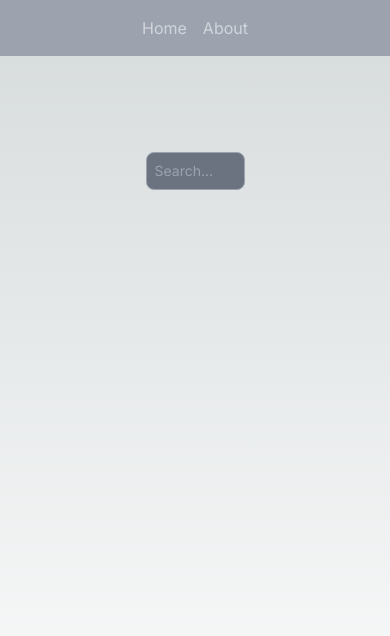
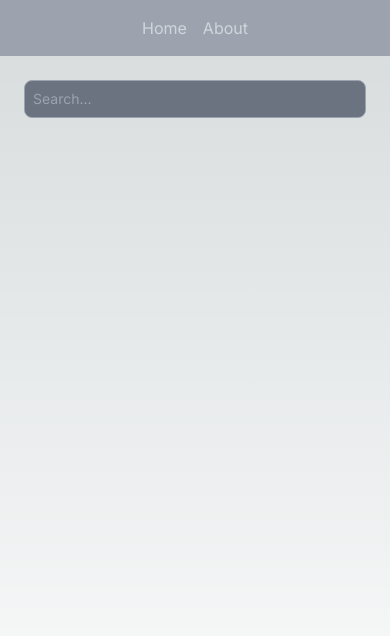
Before and after one commit to Wolf-Den1994/itunes-search-next, a Next.js app: page / in a window 390 px wide. Shown: the top 636 px of the page. Built offline with nearby package versions, Linux system fonts and the light colour scheme.

Commit message:
refactor: some mobile adaptive

```diff
--- a/app/page.tsx
+++ b/app/page.tsx
@@ -6,7 +6,7 @@ import { Filter } from "@/components/Filter";
 
 export default function Home() {
     return (
-        <main className="flex min-h-[calc(100vh-56px)] flex-col items-center justify-start gap-12 p-24">
+        <main className="flex min-h-[calc(100vh-56px)] flex-col items-center justify-start gap-4 sm:gap-12 p-6 sm:p-24">
             <Search />
             <Filter />
             <List />
--- a/components/Filter/Filter.tsx
+++ b/components/Filter/Filter.tsx
@@ -15,7 +15,7 @@ export const Filter = () => {
                     <select
                         value={mediaTypeSearch}
                         onChange={(e) => changeMediaTypeSearch(e.target.value)}
-                        className="bg-gray-500 border border-gray-300 text-gray-100 text-sm rounded-lg focus:ring-blue-500 focus:border-blue-500 block w-full p-2.5"
+                        className="bg-gray-500 border border-gray-300 text-gray-100 text-sm rounded-lg focus:ring-blue-500 focus:border-blue-500 block sm:w-1/2 w-full p-2.5"
                     >
                         {mediaType.map((media: Media) => (
                             <option key={media} value={media}>{media}</option>
--- a/components/Search/Search.tsx
+++ b/components/Search/Search.tsx
@@ -31,7 +31,7 @@ export const Search = () => {
             ) : (
                 <input type="search" placeholder="Search..." value={searchValue}
                        onChange={handleChange}
-                       className="bg-gray-500 border border-gray-400 text-gray-200 text-sm rounded-lg focus:ring-white-600 focus:border-white-600 block w-1/2 p-2"/>
+                       className="bg-gray-500 border border-gray-400 text-gray-200 text-sm rounded-lg focus:ring-white-600 focus:border-white-600 block w-full sm:w-1/2 p-2/2 p-2"/>
             )}
             {error && <p>Oops, error: ${error}</p>}
         </>
```
